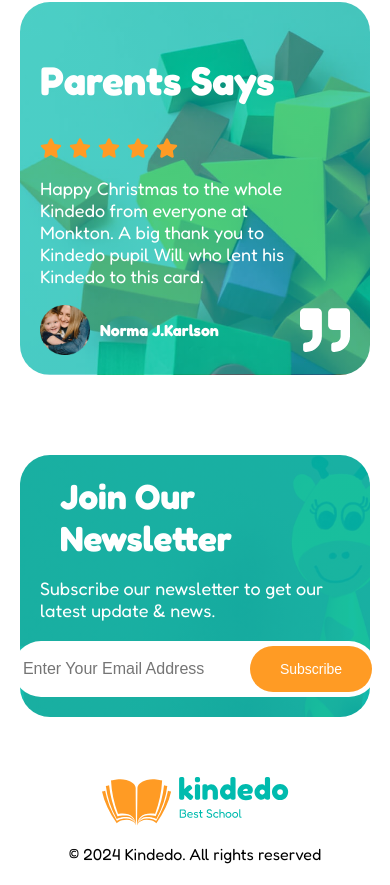
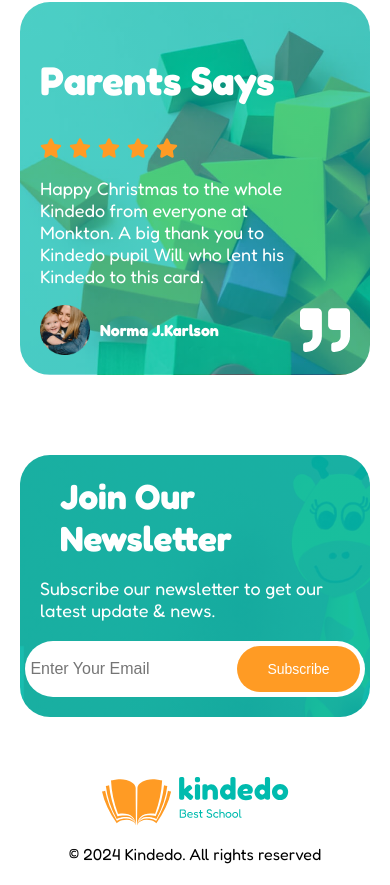
Before and after one commit to ravshanaliyev/kinde, a React (Create React App) app: page / in a window 390 px wide. Shown: the part 7901-8786 px from the top of the page. Built offline with nearby package versions, Linux system fonts and the light colour scheme.

Commit message:
changing gap size

```diff
--- a/src/pages/home/Home.css
+++ b/src/pages/home/Home.css
@@ -539,7 +539,7 @@
 .newsletter-form {
     display: flex;
     align-items: center;
-    gap: 20px;
+    gap: 0px;
     background-color: #fff;
     padding: 5px;
     border-radius: 30px;
@@ -697,7 +697,7 @@
     }
 
     .newsletter-form input {
-        padding: 10px 0 10px 5px;
+        padding: 10px 0px 10px 0px;
     }
 
     .newsletter-form button {
--- a/src/pages/home/Home.jsx
+++ b/src/pages/home/Home.jsx
@@ -328,7 +328,7 @@ const Home = () => {
                     <h2 className="newsletter-title">Join Our Newsletter</h2>
                     <p className="newsletter-desc">Subscribe our newsletter to get our latest update & news.</p>
                     <div className="newsletter-form">
-                        <input type="email" placeholder='Enter Your Email Address' />
+                        <input type="email" placeholder='Enter Your Email' />
                         <button>Subscribe</button>
                     </div>
                 </div>
```
